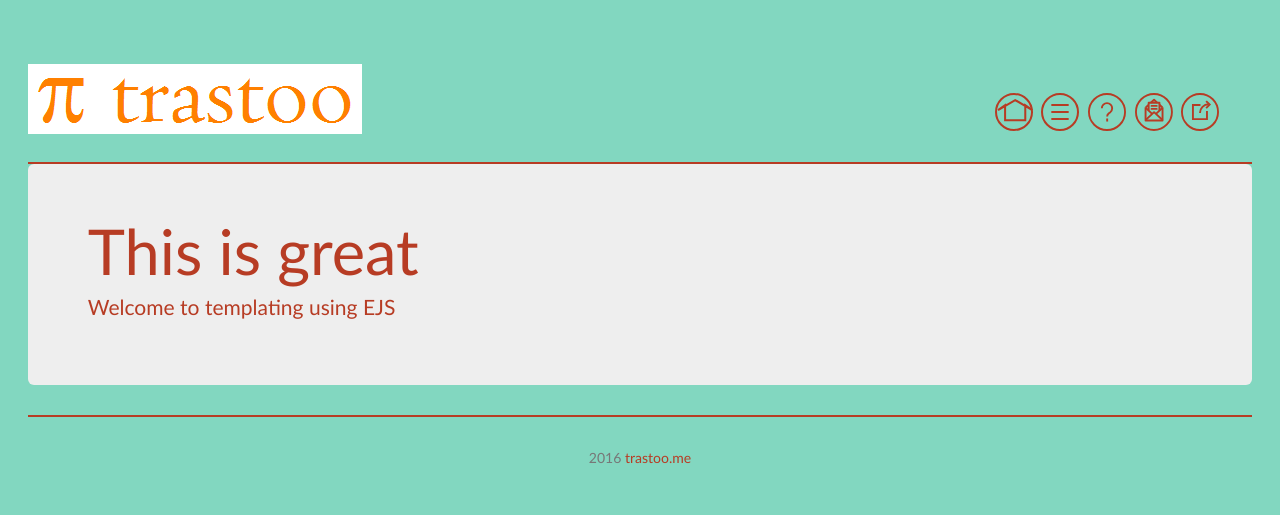
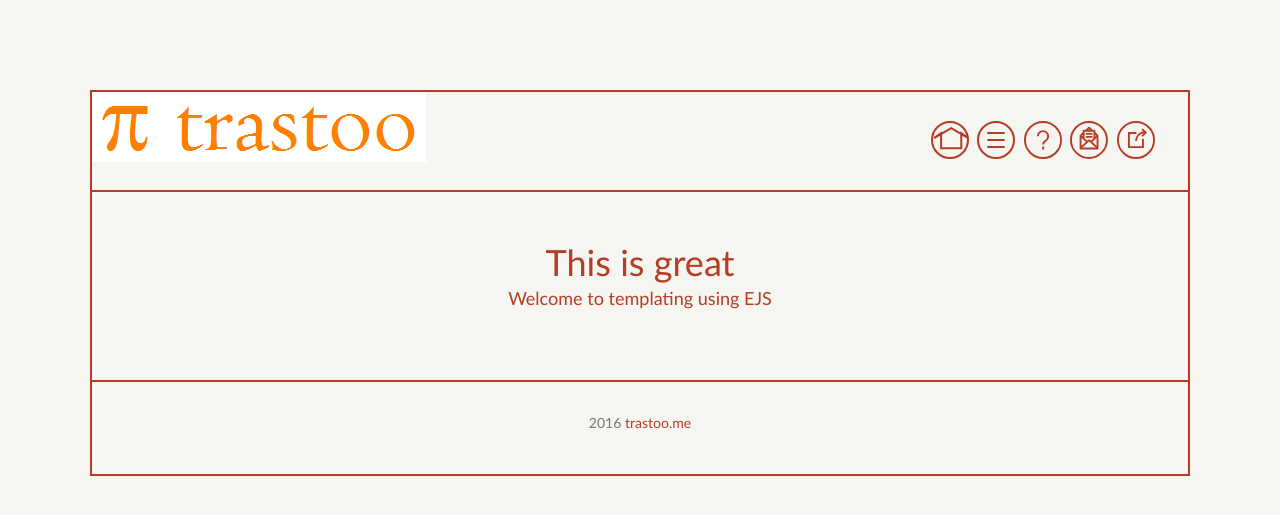
Before and after one commit to beaconb/ttme, a Node project: template views/pages/about.ejs in a window 1280 px wide. Shown: the top 515 px of the page. Run offline with Node 20 templates, Linux system fonts and the light colour scheme; the template is opened without the code that fills it, so the values that code supplies are empty; some libraries are stand-ins or nearby versions; some web fonts are replaced.

Commit message:
new iteration

```diff
--- a/views/pages/about.ejs
+++ b/views/pages/about.ejs
@@ -3,22 +3,25 @@
 <head>
     <% include ../partials/head %>
 </head>
-<body class="container">
 
-    <header>
+<body class="nabe-page trastoo">
+        <div class="wrap">
+            <header class="header">
                 <% include ../partials/header %>
             </header>
+            <div class="header__banner">
+        <h1>This is great</h1>
 
-    <main>
-        <div class="jumbotron">
-            <h1>This is great</h1>
-            <p>Welcome to templating using EJS</p>
+        <p class="header__tagline apercu">
+         Welcome to templating using EJS
+        </p>
+
     </div>
-    </main>
+            <input type="hidden" value="#F5F5F1" id="nabe_color">
 
             <footer>
                 <% include ../partials/footer %>
             </footer>
-
+        </div>
     </body>
 </html>
--- a/views/pages/favs.ejs
+++ b/views/pages/favs.ejs
@@ -16,10 +16,9 @@
             <div class="header__banner">
         <h1 class="header__title" data-loc="">Favoritas</h1>
         <p class="header__tagline apercu">
-          Bienvenido a <a href="http://trastoo.me">trastoo.me</a> el lugar donde podrás guardar las promociones que te interesan para hacer uso de ellas en el momento en el que realmente lo necesitas.
+          Aquí gestionas las promociones y ofertas que quieres conservar y tener accesible siempre que quieras sin tener que volver a realizar la búsqueda entre las miles de promociones del sitio.
         </p>
-        <div class="header__author apercu"><p> Podrás compartir con tus amigos esas oferas que son de real interés para ellos. Haciendo útiles los descuentos y promociones usándolos en el momento más indicado para ello.</br>
-        Estas son sólo una muestra de las que hemos elegido para tí, siéntete libre de buscar dentro de las categorías que te interesen dependiendo del producto o servicio que estés buscando</p>
+        <div class="header__author apercu"><p> Configura tu lista de promociones a tu gusto seleccionando las que realmente son útiles para ti.</p>
     </div>
     </div>
             <input type="hidden" value="#F5F5F1" id="nabe_color">
```
Also changed, not shown: config/nodeMailer.js (+6 -2 lines). Lines whose indentation alone changed are shown as unchanged.
